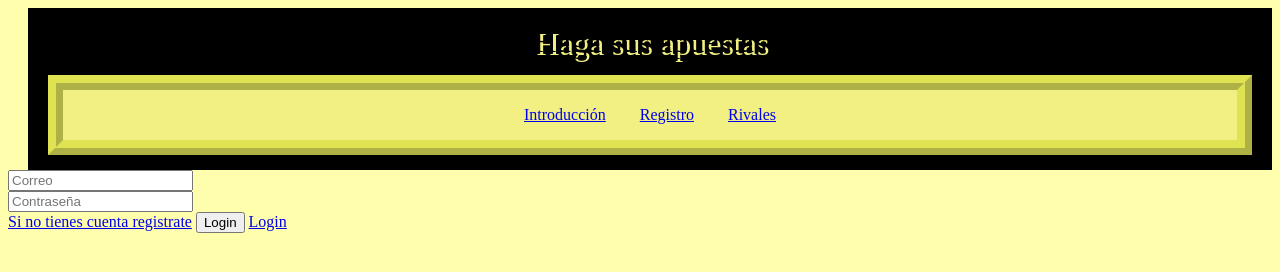
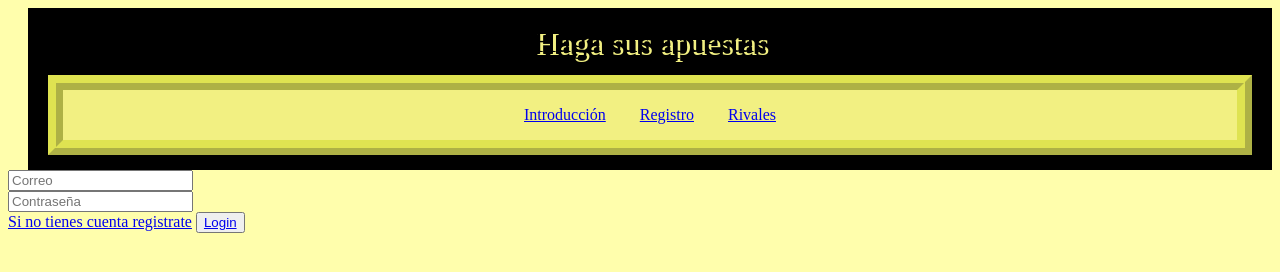
Before and after one commit to anasanzz/Recaudacion-apuestas, a plain HTML site: page nosotros.html in a window 1280 px wide. Drawn offline with Linux system fonts and the light colour scheme.

Commit message:
Update nosotros.html

```diff
--- a/nosotros.html
+++ b/nosotros.html
@@ -1,3 +1,4 @@
+
 <!DOCTYPE html>
 <html lang="es">
 
@@ -32,9 +33,9 @@
               </div>
 
               <a href="registro.html">Si no tienes cuenta registrate</a>
-              <input class="btn" type="submit" value="Login">
-
-              <a href="hecho.html">Login</a>
+              <button class="btn">
+                     <a href="hecho.html">Login</a>
+              </button>
        </div>
 </body>
 </html>
```
